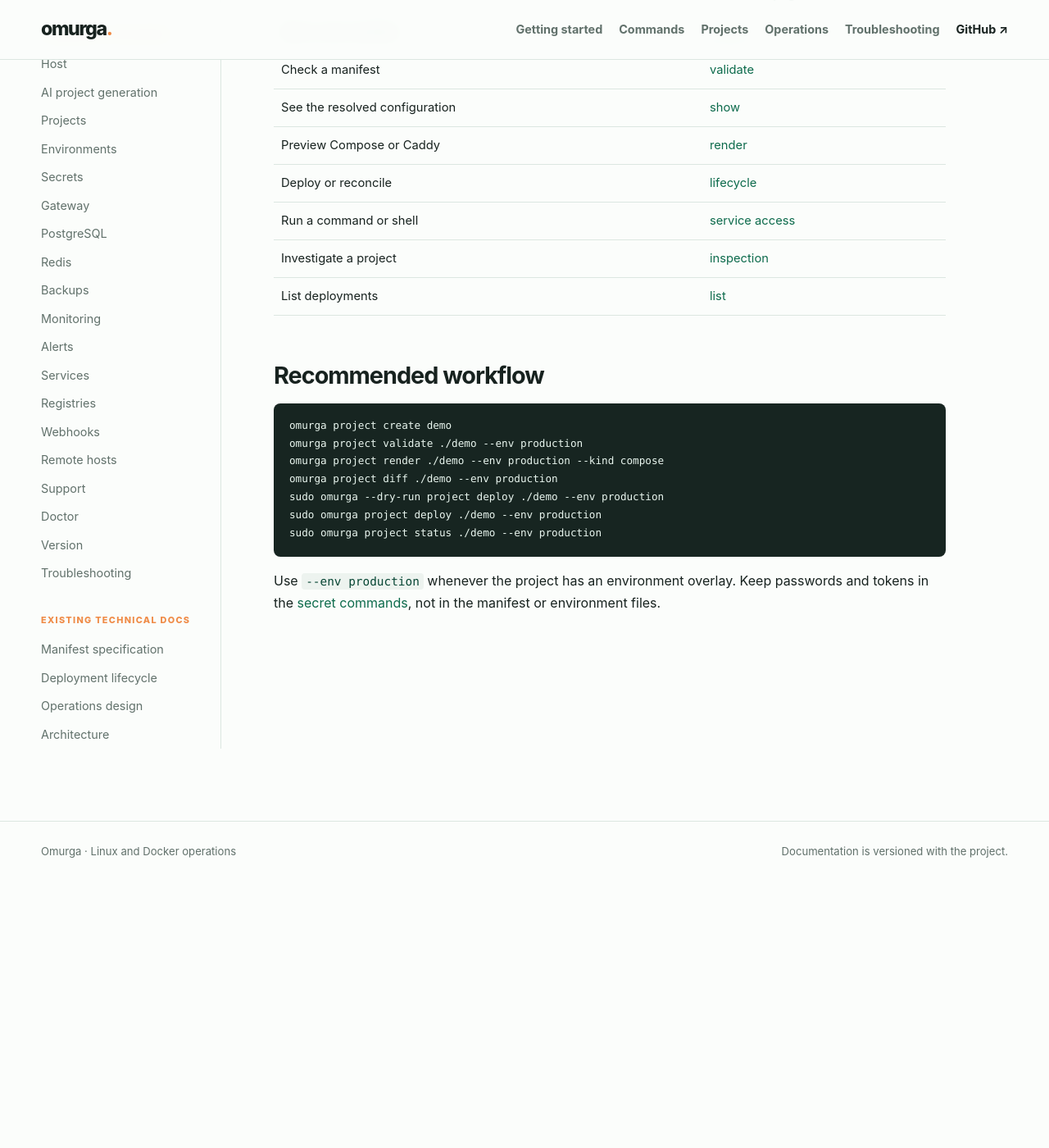
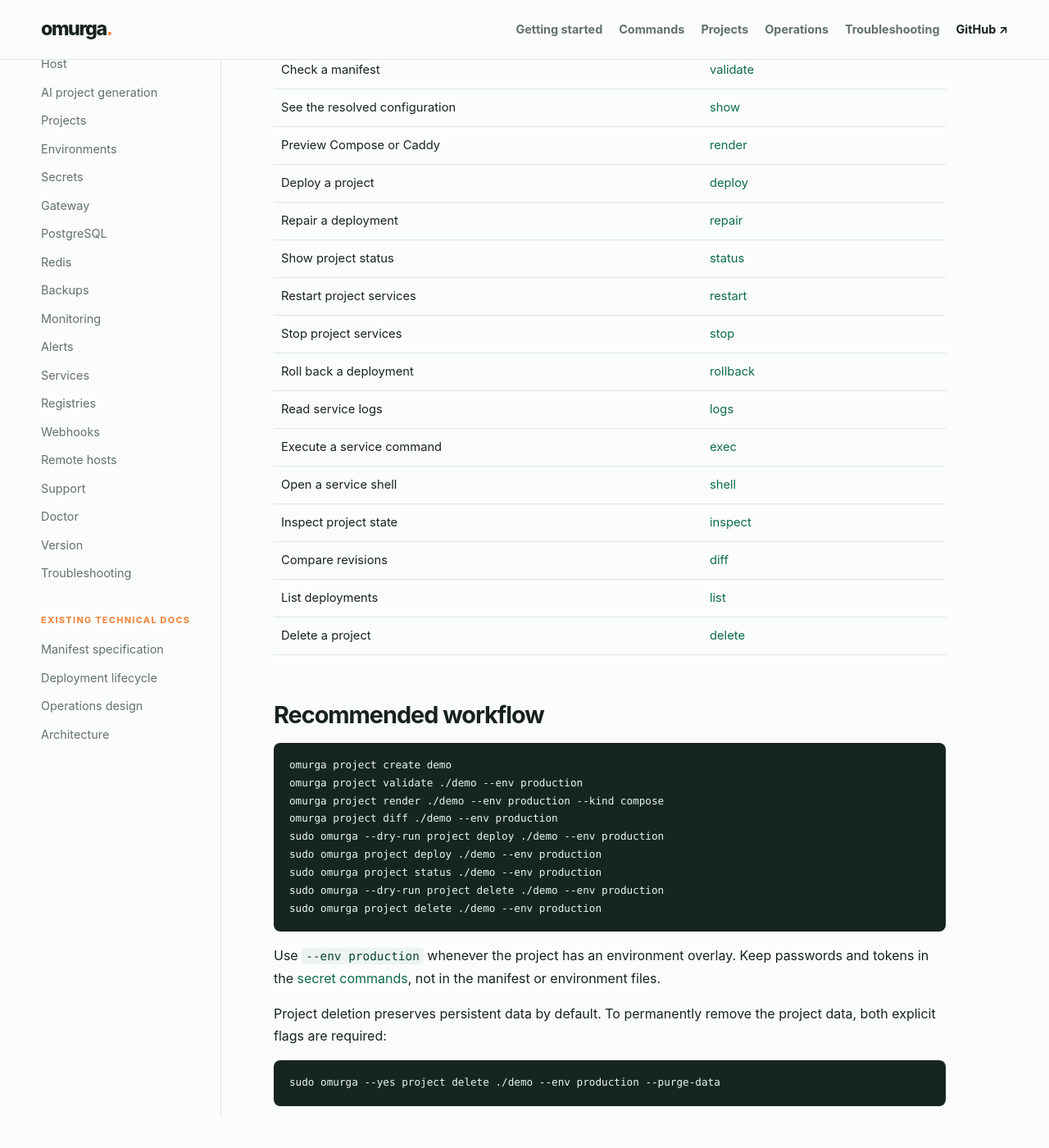
Before and after one commit to mehmetemineker/omurga, a Jekyll site: the page built from docs/commands/project/index.md, in a window 1280 px wide and 1400 px high, scrolled down 323 px. Shown: the whole window at 82% size. Built offline with Jekyll 4.4.1, drawn with Linux system fonts in a browser that asks for light colours; before the commit the page ends 1397 px from its top, so only the background shows below that.

Commit message:
feat: update host and project command documentation with new commands and usage examples

````diff
--- a/docs/commands/project/index.md
+++ b/docs/commands/project/index.md
@@ -16,10 +16,19 @@ generated on the host.
 | Check a manifest | [validate](validate/) |
 | See the resolved configuration | [show](show/) |
 | Preview Compose or Caddy | [render](render/) |
-| Deploy or reconcile | [lifecycle](lifecycle/) |
-| Run a command or shell | [service access](access/) |
-| Investigate a project | [inspection](inspection/) |
+| Deploy a project | [deploy](lifecycle/deploy/) |
+| Repair a deployment | [repair](lifecycle/repair/) |
+| Show project status | [status](lifecycle/status/) |
+| Restart project services | [restart](lifecycle/restart/) |
+| Stop project services | [stop](lifecycle/stop/) |
+| Roll back a deployment | [rollback](lifecycle/rollback/) |
+| Read service logs | [logs](access/logs/) |
+| Execute a service command | [exec](access/exec/) |
+| Open a service shell | [shell](access/shell/) |
+| Inspect project state | [inspect](inspection/inspect/) |
+| Compare revisions | [diff](inspection/diff/) |
 | List deployments | [list](list/) |
+| Delete a project | [delete](lifecycle/delete/) |
 
 ## Recommended workflow
 
@@ -31,8 +40,17 @@ omurga project diff ./demo --env production
 sudo omurga --dry-run project deploy ./demo --env production
 sudo omurga project deploy ./demo --env production
 sudo omurga project status ./demo --env production
+sudo omurga --dry-run project delete ./demo --env production
+sudo omurga project delete ./demo --env production
 ```
 
 Use `--env production` whenever the project has an environment overlay. Keep
 passwords and tokens in the [secret commands](../secret/), not in the
 manifest or environment files.
+
+Project deletion preserves persistent data by default. To permanently remove
+the project data, both explicit flags are required:
+
+```bash
+sudo omurga --yes project delete ./demo --env production --purge-data
+```
````
Also changed, not shown: docs/commands/host/index.md (+6 -1 lines), docs/commands/host/install.md (+5 -0 lines).
